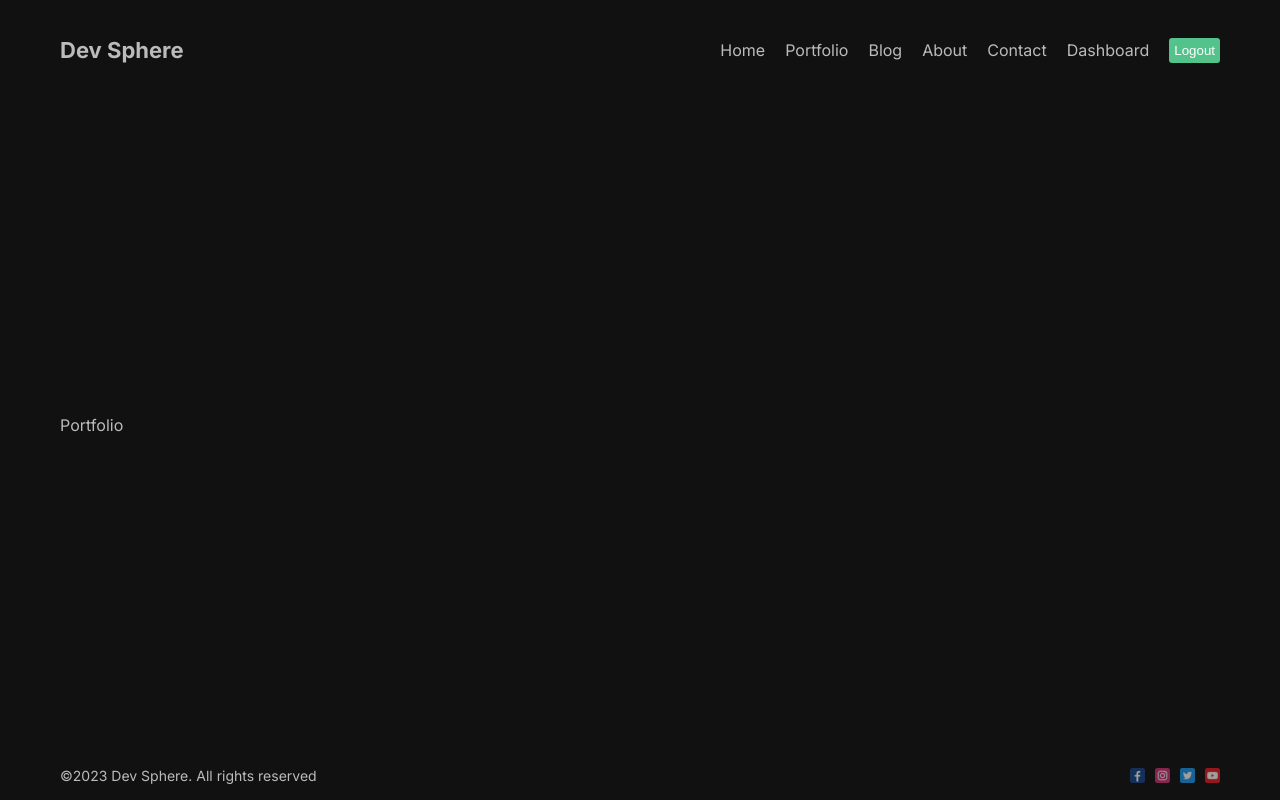
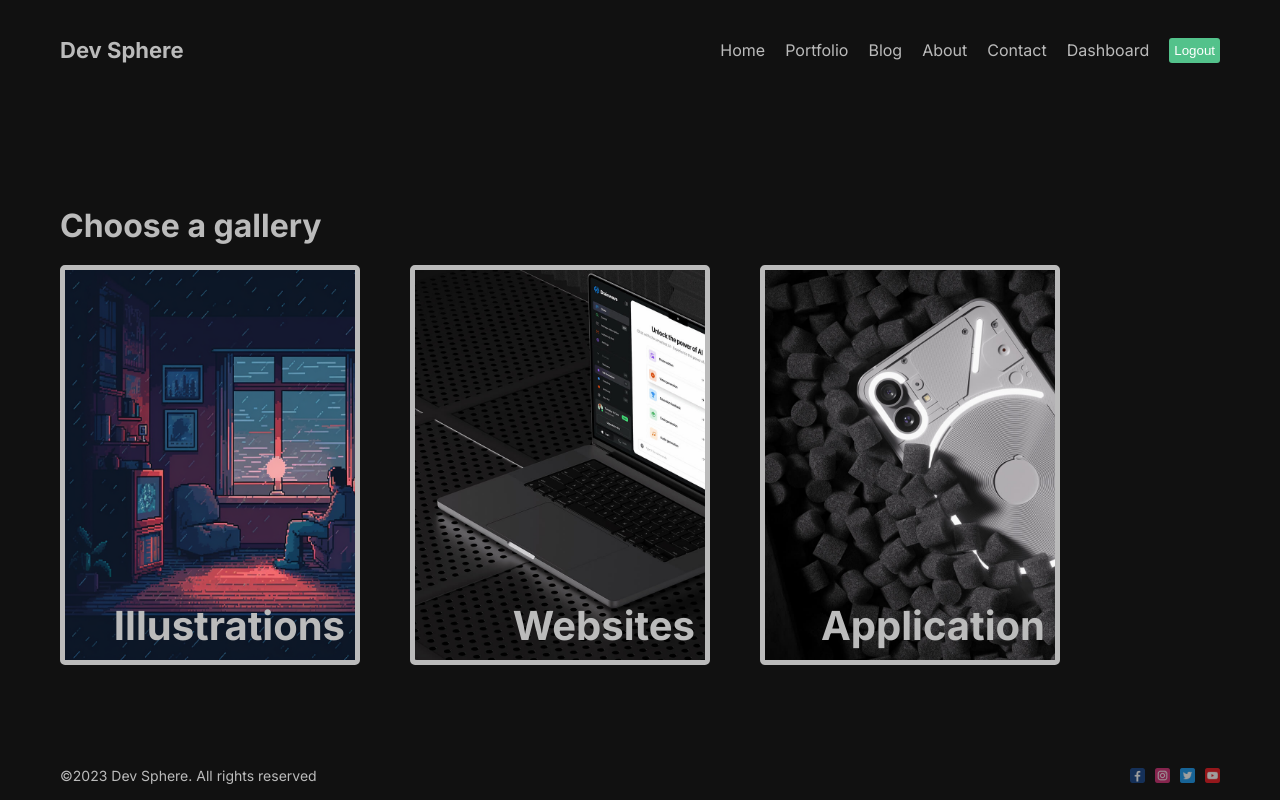
Before and after one commit to raahulvinod/Blog-nextjs, a Next.js app: page /portfolio in a window 1280 px wide. Built offline with nearby package versions, Linux system fonts and the light colour scheme.

Commit message:
Portfolio

```diff
--- a/src/app/portfolio/page.jsx
+++ b/src/app/portfolio/page.jsx
@@ -1,8 +1,24 @@
 import React from 'react';
 import styles from './page.module.css';
+import Link from 'next/link';
 
 const Portfolio = () => {
-  return <div className={styles.container}>Portfolio</div>;
+  return (
+    <div className={styles.container}>
+      <h1 className={styles.selectTitle}>Choose a gallery</h1>
+      <div className={styles.items}>
+        <Link href="/portfolio/illustrations" className={styles.item}>
+          <span className={styles.title}>Illustrations</span>
+        </Link>
+        <Link href="/portfolio/websites" className={styles.item}>
+          <span className={styles.title}>Websites</span>
+        </Link>
+        <Link href="/portfolio/application" className={styles.item}>
+          <span className={styles.title}>Application</span>
+        </Link>
+      </div>
+    </div>
+  );
 };
 
 export default Portfolio;
--- a/src/app/portfolio/page.module.css
+++ b/src/app/portfolio/page.module.css
@@ -1,2 +1,46 @@
+.mainTitle {
+  font-size: 100px;
+}
+
 .container {
 }
+
+.selectTitle {
+  margin: 20px 0px;
+}
+
+.items {
+  display: flex;
+  gap: 50px;
+}
+
+.item {
+  border: 5px solid #bbb;
+  border-radius: 5px;
+  width: 300px;
+  height: 400px;
+  position: relative;
+  background-size: cover !important;
+}
+
+.item:nth-child(1) {
+  background: url('/illustration.png');
+}
+.item:nth-child(2) {
+  background: url('/websites.jpg');
+}
+.item:nth-child(3) {
+  background: url('/apps.jpg');
+}
+
+.title {
+  position: absolute;
+  right: 10px;
+  bottom: 10px;
+  font-size: 40px;
+  font-weight: bold;
+}
+
+.item:hover .title {
+  color: #53c28b;
+}
```
